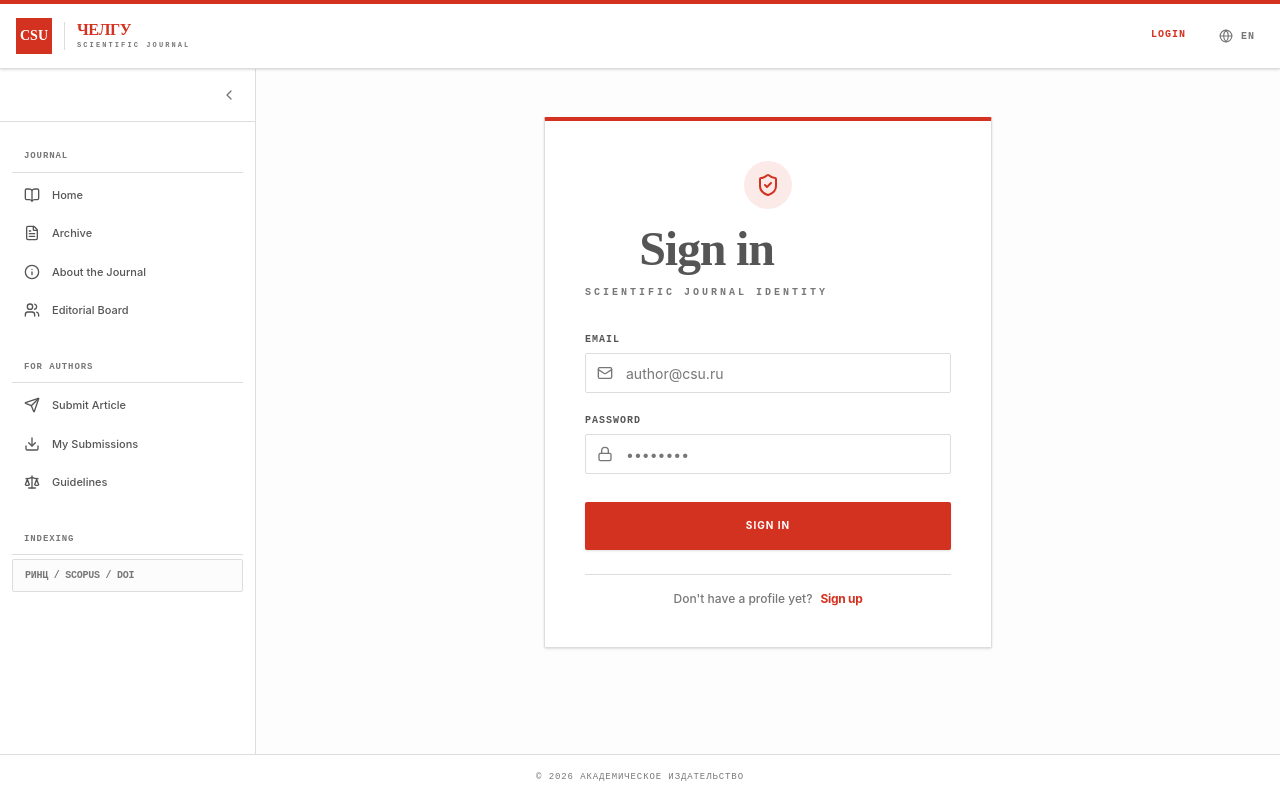
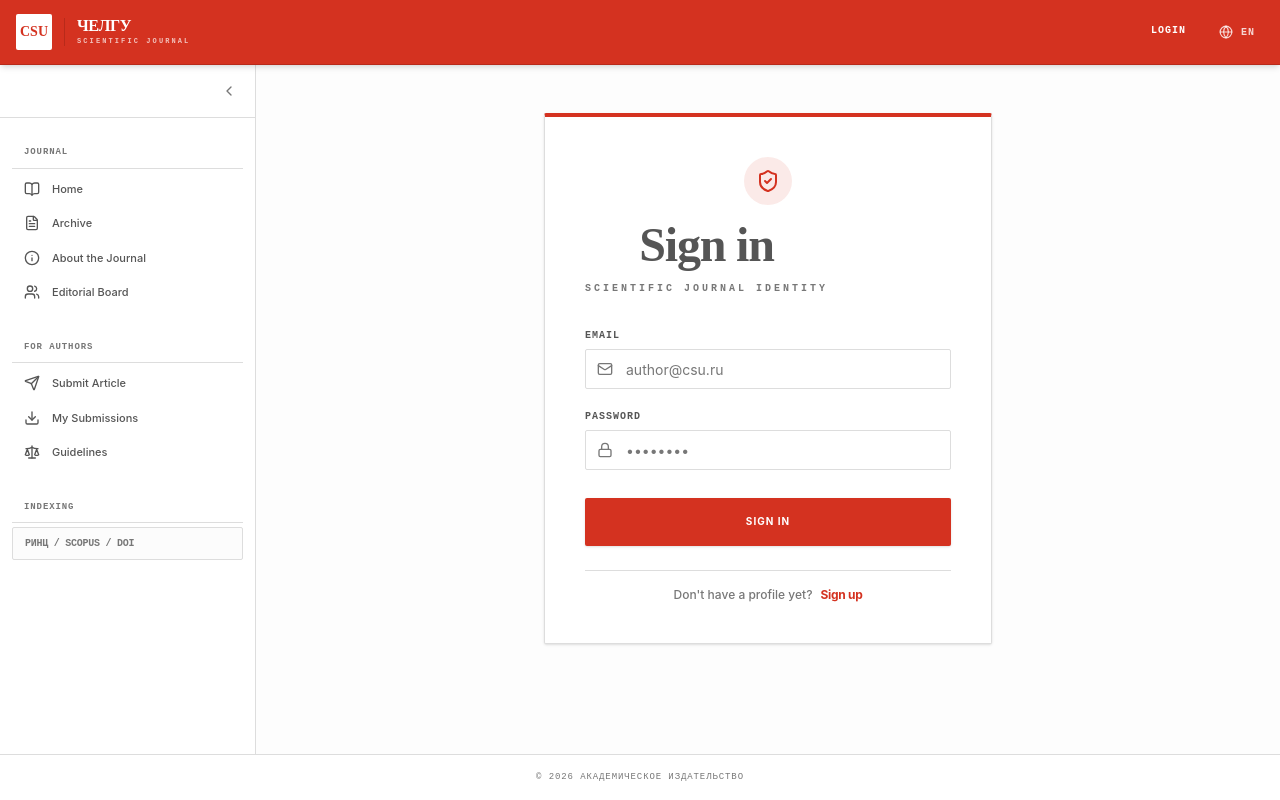
Before and after one commit to Lirihiwa/scientific-journal-frontend, a React (Vite) app: page /login in a window 1280 px wide. Built offline with nearby package versions, Linux system fonts and the light colour scheme; no server answers.

Commit message:
Починил сайдбар на мобилке

```diff
--- a/src/components/layout/Header.tsx
+++ b/src/components/layout/Header.tsx
@@ -1,9 +1,13 @@
 import { Link } from 'react-router-dom';
-import { LogOut, User as UserIcon, Globe } from 'lucide-react';
+import { LogOut, User as UserIcon, Globe, Menu } from 'lucide-react';
 import { useTranslation } from 'react-i18next';
 import { useSessionStore } from '../../stores/session.store';
 
-export const Header = () => {
+interface HeaderProps {
+    onMenuToggle?: () => void;
+}
+
+export const Header = ({ onMenuToggle }: HeaderProps) => {
     const { user, logout } = useSessionStore();
     const { t, i18n } = useTranslation();
 
@@ -13,24 +17,34 @@ export const Header = () => {
     };
 
     return (
-        <header className="sticky top-0 z-40 bg-card border-b border-border shadow-sm">
-            <div className="h-1 bg-primary w-full" />
-
+        <header className="sticky top-0 z-40 bg-primary text-primary-foreground border-b border-primary-hover shadow-md">
             <div className="max-w-[1920px] mx-auto px-4 h-16 flex justify-between items-center">
 
+                <div className="flex items-center gap-3">
+                    {onMenuToggle && (
+                        <button
+                            onClick={onMenuToggle}
+                            className="lg:hidden p-1.5 -ml-1.5 rounded-sm text-primary-foreground hover:bg-primary-hover transition-colors"
+                            aria-label="Toggle mobile menu"
+                        >
+                            <Menu size={20} />
+                        </button>
+                    )}
+
                     <Link to="/" className="flex items-center gap-3 group">
-                    <div className="w-9 h-9 bg-primary flex items-center justify-center text-primary-foreground font-heading font-bold text-sm transition-transform group-hover:scale-105">
+                        <div className="w-9 h-9 bg-primary-foreground text-primary flex items-center justify-center font-heading font-bold text-sm transition-transform group-hover:scale-105 rounded-sm">
                             CSU
                         </div>
-                    <div className="border-l border-border pl-3">
-                        <h1 className="text-base leading-none uppercase tracking-tight text-foreground font-heading group-hover:text-primary transition-colors">
-                            <span className="text-primary">ЧелГУ</span>
+                        <div className="border-l border-primary-hover pl-3">
+                            <h1 className="text-base leading-none uppercase tracking-tight text-primary-foreground font-heading group-hover:text-white transition-colors">
+                                <span>ЧелГУ</span>
                             </h1>
-                        <p className="text-[7px] text-muted-foreground uppercase tracking-[0.3em] mt-0.5 font-accent font-bold">
+                            <p className="text-[7px] text-white/70 uppercase tracking-[0.3em] mt-0.5 font-accent font-bold">
                                 {i18n.language.startsWith('ru') ? 'Научный журнал' : 'Scientific Journal'}
                             </p>
                         </div>
                     </Link>
+                </div>
 
                 <div className="flex items-center gap-6">
 
@@ -38,21 +52,21 @@ export const Header = () => {
                         {user ? (
                             <>
                                 <Link to="/profile" className="flex items-center gap-2 group">
-                                    <div className="w-8 h-8 rounded-full bg-secondary flex items-center justify-center text-secondary-foreground group-hover:bg-primary group-hover:text-primary-foreground transition-colors">
+                                    <div className="w-8 h-8 rounded-full bg-white/10 text-primary-foreground group-hover:bg-white group-hover:text-primary transition-colors flex items-center justify-center">
                                         <UserIcon size={14} />
                                     </div>
                                     <div className="hidden sm:block text-left">
-                                        <span className="block text-[10px] font-accent font-bold uppercase text-foreground group-hover:text-primary transition-colors">
+                                        <span className="block text-[10px] font-accent font-bold uppercase text-primary-foreground group-hover:text-white transition-colors">
                                             {user.last_name} {user.first_name[0]}.
                                         </span>
-                                        <span className="block text-[9px] text-muted-foreground font-accent uppercase">
+                                        <span className="block text-[9px] text-white/70 font-accent uppercase">
                                             {t(`common.roles.${user.role_code}`)}
                                         </span>
                                     </div>
                                 </Link>
                                 <button
                                     onClick={logout}
-                                    className="text-muted-foreground hover:text-destructive transition-colors"
+                                    className="text-primary-foreground/80 hover:text-white transition-colors"
                                     title="Logout"
                                 >
                                     <LogOut size={18} />
@@ -61,7 +75,7 @@ export const Header = () => {
                         ) : (
                             <Link
                                 to="/login"
-                                className="text-[10px] font-accent font-bold uppercase tracking-widest text-primary hover:text-primary-hover border-b border-transparent hover:border-primary pb-0.5 transition-all"
+                                className="text-[10px] font-accent font-bold uppercase tracking-widest text-primary-foreground hover:text-white border-b border-transparent hover:border-white pb-0.5 transition-all"
                             >
                                 {t('nav.login')}
                             </Link>
@@ -70,7 +84,7 @@ export const Header = () => {
 
                     <button
                         onClick={toggleLanguage}
-                        className="flex items-center gap-2 text-[10px] font-accent font-bold uppercase tracking-widest text-muted-foreground hover:text-primary transition-all px-2 py-1 rounded-sm border border-transparent hover:border-border"
+                        className="flex items-center gap-2 text-[10px] font-accent font-bold uppercase tracking-widest text-primary-foreground/80 hover:text-white transition-all px-2 py-1 rounded-sm border border-transparent hover:border-primary-hover"
                         title={i18n.language.startsWith('ru') ? 'Switch to English' : 'Переключить на русский'}
                     >
                         <Globe size={14} />
--- a/src/components/layout/MainLayout.tsx
+++ b/src/components/layout/MainLayout.tsx
@@ -1,26 +1,39 @@
+import { useState } from 'react';
 import { Outlet } from 'react-router-dom';
 import { Header } from './Header';
 import { Sidebar } from './Sidebar';
 import { useSidebarStore } from '../../stores/sidebar.store';
+import { cn } from '../../utils/cn';
 
 export const MainLayout = () => {
     const { isCollapsed } = useSidebarStore();
+    const [isSidebarOpen, setIsSidebarOpen] = useState(false);
 
     return (
         <div className="h-screen flex flex-col bg-background overflow-hidden">
 
             <div className="shrink-0 z-20">
-                <Header />
+                <Header onMenuToggle={() => setIsSidebarOpen(true)} />
             </div>
 
             <div className="flex flex-1 overflow-hidden relative">
 
-                <aside className={`
-                    hidden lg:flex flex-col border-r border-border bg-card
-                    transition-all duration-300 ease-in-out shrink-0
-                    ${isCollapsed ? 'w-16' : 'w-64'}
-                `}>
-                    <Sidebar />
+                {/* Задний фон (backdrop) с эффектом размытия на мобильных */}
+                {isSidebarOpen && (
+                    <div
+                        className="fixed inset-0 z-40 bg-black/40 backdrop-blur-sm transition-opacity duration-300 lg:hidden animate-fade-in"
+                        onClick={() => setIsSidebarOpen(false)}
+                    />
+                )}
+
+                {/* Контейнер Sidebar с адаптивной тенью */}
+                <aside className={cn(
+                    "fixed inset-y-0 left-0 z-50 bg-card border-r border-border/30 shadow-2xl flex flex-col transition-transform duration-300 ease-in-out shrink-0",
+                    isSidebarOpen ? "translate-x-0" : "-translate-x-full",
+                    "lg:static lg:translate-x-0 lg:flex lg:z-10 lg:shadow-none lg:border-r lg:border-border",
+                    isCollapsed ? 'lg:w-16' : 'lg:w-64'
+                )}>
+                    <Sidebar onMobileClose={() => setIsSidebarOpen(false)} />
                 </aside>
 
                 <main className="flex-1 w-full bg-muted/20 overflow-y-auto scrollbar-academic">
--- a/src/components/layout/Sidebar.tsx
+++ b/src/components/layout/Sidebar.tsx
@@ -11,7 +11,8 @@ import {
     Scale,
     Send,
     ShieldCheck,
-    Users
+    Users,
+    X
 } from 'lucide-react';
 import { cn } from '../../utils/cn';
 import { useSidebarStore } from '../../stores/sidebar.store';
@@ -29,7 +30,7 @@ const NavItem = ({ to, icon, label, isCollapsed, end = false }: {
         to={to}
         end={end}
         className={({ isActive }) => cn(
-            "flex items-center gap-3 px-3 py-2.5 text-[11px] font-medium transition-colors rounded-sm",
+            "flex items-center gap-3 px-3 py-2 text-[11px] font-medium transition-colors duration-200 rounded-sm",
             isActive
                 ? "bg-primary/10 text-primary font-bold"
                 : "text-foreground hover:bg-muted hover:text-primary",
@@ -58,7 +59,11 @@ const Section = ({ title, children, isCollapsed }: {
     );
 };
 
-export const Sidebar = () => {
+interface SidebarProps {
+    onMobileClose?: () => void;
+}
+
+export const Sidebar = ({ onMobileClose }: SidebarProps) => {
     const { t, i18n } = useTranslation();
     const { isCollapsed, toggle } = useSidebarStore();
     const { user } = useSessionStore();
@@ -67,18 +72,31 @@ export const Sidebar = () => {
     const lang = i18n.language.startsWith('ru') ? 'ru' : 'en';
 
     return (
-        <div className="flex flex-col h-full overflow-y-auto scrollbar-academic">
-            <div className="flex justify-end p-3 border-b border-border">
+        <div className="flex flex-col h-full overflow-y-auto scrollbar-academic relative">
+            {/* Кнопка сворачивания отображается только на десктопе */}
+            <div className="hidden lg:flex justify-end p-3 border-b border-border">
                 <button
                     onClick={toggle}
-                    className="p-1.5 rounded-sm text-muted-foreground hover:bg-muted hover:text-primary transition-colors"
+                    className="p-1.5 rounded-sm text-muted-foreground hover:bg-muted hover:text-primary transition-colors duration-200"
                     aria-label={isCollapsed ? "Expand" : "Collapse"}
                 >
                     {isCollapsed ? <ChevronRight size={16} /> : <ChevronLeft size={16} />}
                 </button>
             </div>
 
-            <div className="flex-grow p-3 space-y-4">
+            {/* Абсолютно позиционированная кнопка закрытия для мобильной версии */}
+            {onMobileClose && (
+                <button
+                    onClick={onMobileClose}
+                    className="lg:hidden absolute top-4 right-4 z-50 p-2 rounded-full hover:bg-muted text-muted-foreground transition-colors"
+                    aria-label="Close menu"
+                >
+                    <X size={16} />
+                </button>
+            )}
+
+            {/* Контент бокового меню с адаптивным верхним отступом на мобильных */}
+            <div className="flex-grow p-3 pt-14 lg:pt-3 space-y-4">
 
                 <Section title={lang === 'ru' ? 'Журнал' : 'Journal'} isCollapsed={isCollapsed}>
                     <NavItem to="/" icon={<BookOpen size={16} />} label={t('nav.home')} isCollapsed={isCollapsed} end />
```
Lines whose indentation alone changed are shown as unchanged.
